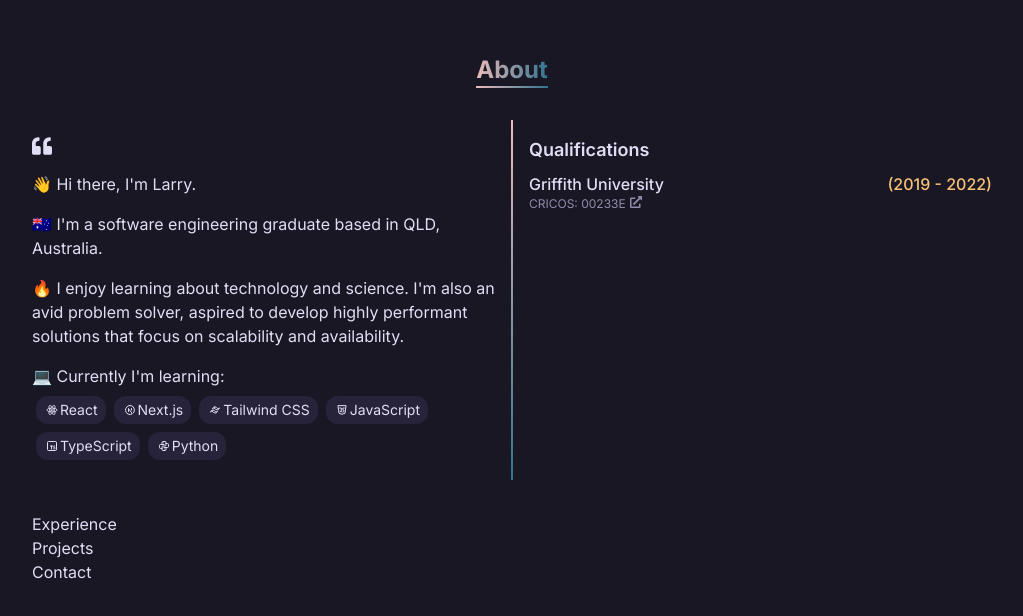
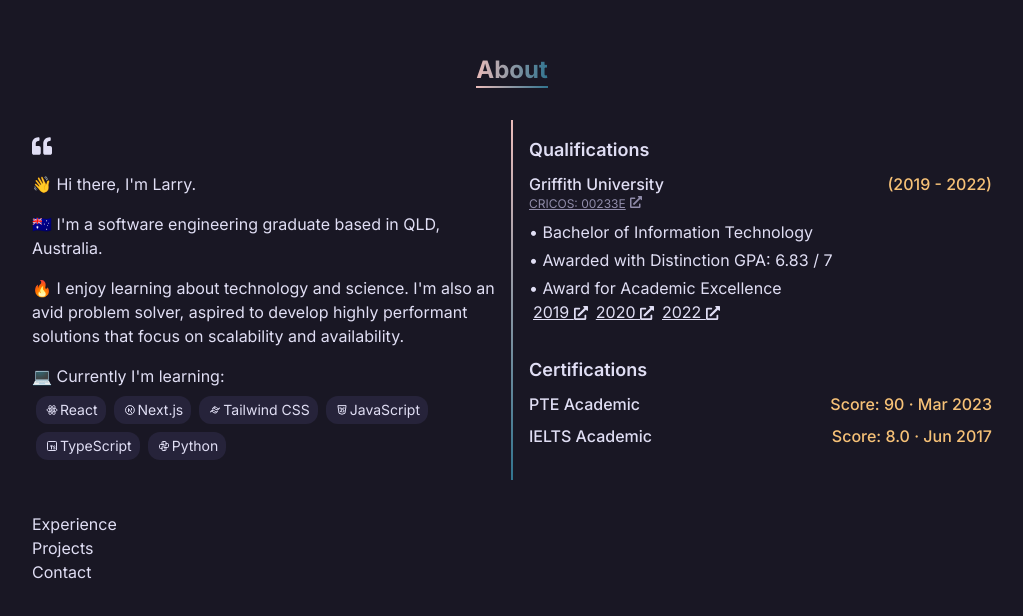
Before and after one commit to larryh12/larryhuynh.dev, a Next.js app: page / in a window 1280 px wide. Shown: the part 812-1428 px from the top of the page, without its empty margins (128-1151 px from the left). Built offline with nearby package versions, Linux system fonts and the light colour scheme.

Commit message:
complete About section

```diff
--- a/components/About.js
+++ b/components/About.js
@@ -63,18 +63,56 @@
         </div>
         <div className="mx-4 hidden w-0.5 bg-gradient-to-b from-rp-rose to-rp-pine md:block"></div>
         <div className="flex-1">
-          <div className="mb-2 mt-4 text-lg font-semibold">Qualifications</div>
-          <div className="mt-2 flex justify-between text-base font-medium">
+          <div className="my-2 mt-4 text-lg font-semibold">Qualifications</div>
+          <div className="flex justify-between text-base font-medium">
             Griffith University
             <span className="text-rp-gold">(2019 - 2022)</span>
           </div>
           <a
             href="https://cricos.education.gov.au/Institution/InstitutionDetails.aspx?ProviderCode=00233E"
             target="_blank"
-            className="flex flex-row text-xs text-rp-subtle"
+            className="mb-2 flex flex-row text-xs text-rp-subtle underline"
           >
             CRICOS: 00233E <FaExternalLinkAlt className="ml-1" />
           </a>
+          <div className="[&>div]:my-1">
+            <div>• Bachelor of Information Technology</div>
+            <div>• Awarded with Distinction GPA: 6.83 / 7</div>
+            <div>
+              • Award for Academic Excellence
+              <br />
+              <a
+                href="https://www.credly.com/badges/295dfe3f-f2f0-4a3b-ae0a-f0acb3824c9c/"
+                target="_blank"
+                className="mx-1 underline"
+              >
+                2019 <FaExternalLinkAlt className="inline text-sm" />
+              </a>
+              <a
+                href="https://www.credly.com/badges/87f3870c-20a6-47ab-b565-7202dc077208/"
+                target="_blank"
+                className="mx-1 underline"
+              >
+                2020 <FaExternalLinkAlt className="inline text-sm" />
+              </a>
+              <a
+                href="https://www.credly.com/badges/f6977589-9622-4dd3-9d50-53289877830d/"
+                target="_blank"
+                className="mx-1 underline"
+              >
+                2022 <FaExternalLinkAlt className="inline text-sm" />
+              </a>
+            </div>
+          </div>
+          <div className="my-2 mt-8 text-lg font-semibold">Certifications</div>
+          <div className="my-2 flex justify-between text-base font-medium">
+            PTE Academic
+            <span className="text-rp-gold">Score: 90 · Mar 2023</span>
+          </div>
+          <div className="my-2 flex justify-between text-base font-medium">
+            IELTS Academic
+            <span className="text-rp-gold">Score: 8.0 · Jun 2017</span>
+          </div>
         </div>
       </div>
     </section>
```
